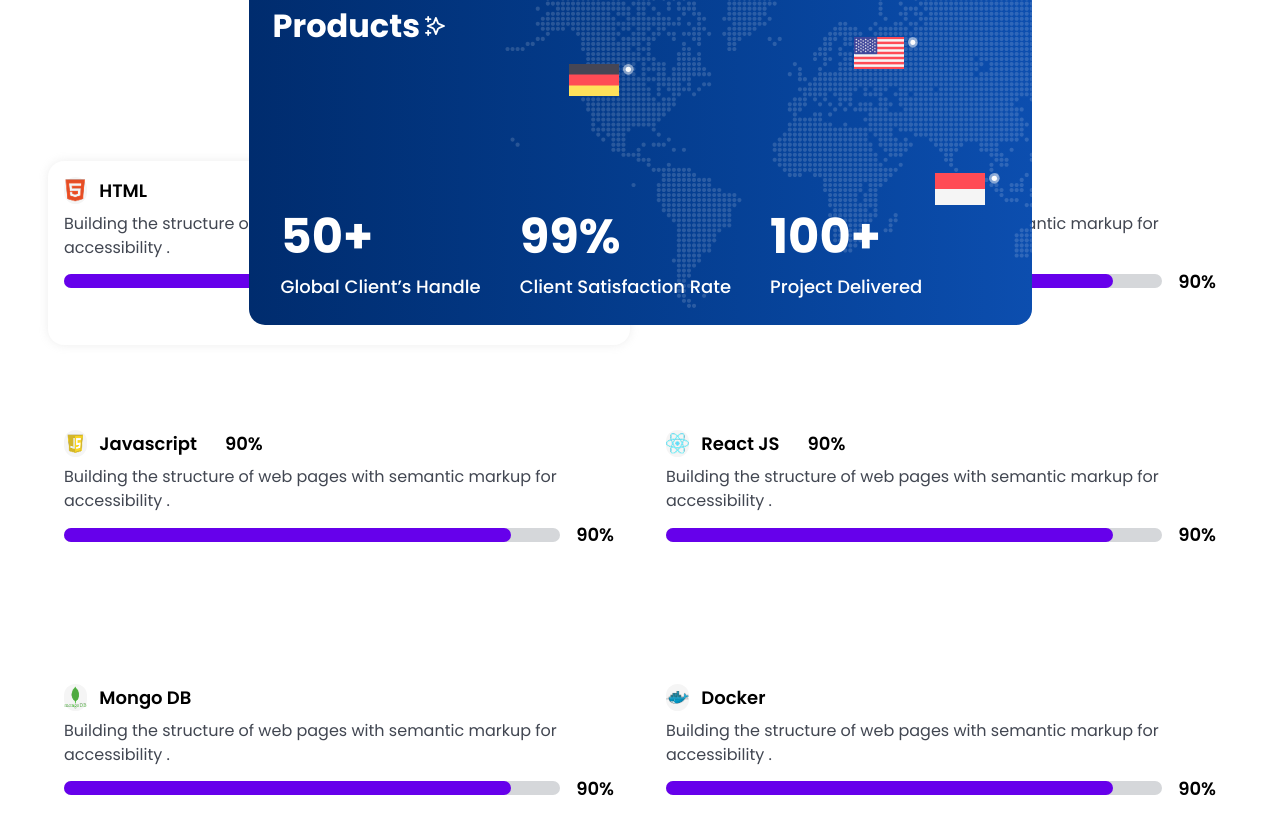
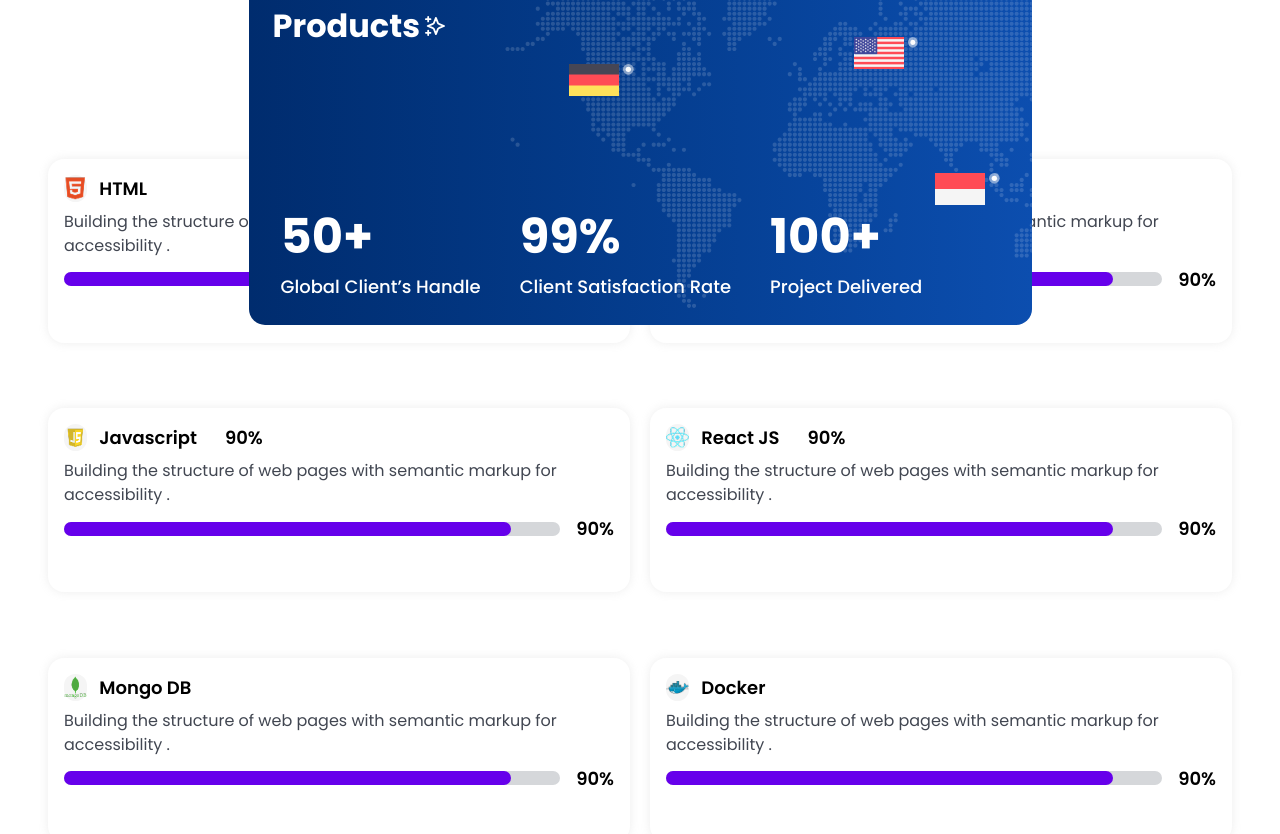
Before and after one commit to herfando/Next-Motion-Portfolio-UI-in-Action, a Next.js app: page / in a window 1280 px wide. Shown: the part 2300-3134 px from the top of the page. Built offline with nearby package versions, Linux system fonts and the light colour scheme.

Commit message:
edit card

```diff
--- a/src/components/container/05_Skill.tsx
+++ b/src/components/container/05_Skill.tsx
@@ -8,7 +8,7 @@ export default function Skill() {
       <div className='pt-40 pb-48 text-center text-[48px] font-bold dark:text-white'>
         My Profesional Skill
       </div>
-      <div className='custom-container relative grid h-880 grid-cols-1 place-items-center gap-20 md:grid-cols-2'>
+      <div className='custom-container item relative grid h-880 grid-cols-1 place-items-center space-y-20 gap-x-20 md:grid-cols-2'>
         {/* 1. HTML */}
         <div className='h-184 w-582 space-y-8 rounded-2xl p-16 shadow-[0_0_10px_#A5A5A533]'>
           <div className='flex gap-12'>
@@ -30,7 +30,7 @@ export default function Skill() {
           <ProgressBar percentage={90} duration={2} />
         </div>
         {/* 2.CSS */}
-        <div className='h-184 w-582 space-y-8 rounded-2xl p-16 shadow-[#A5A5A533]'>
+        <div className='h-184 w-582 space-y-8 rounded-2xl p-16 shadow-[0_0_10px_#A5A5A533]'>
           <div className='flex gap-12'>
             <p className='dark:black grid h-[52.58] w-[52.58] place-items-center rounded-full bg-[#F5F5F5]'>
               <Image
@@ -50,7 +50,7 @@ export default function Skill() {
           <ProgressBar percentage={90} duration={2} />
         </div>
         {/* 3.Javascript */}
-        <div className='h-184 w-582 space-y-8 rounded-2xl p-16 shadow-[#A5A5A533]'>
+        <div className='h-184 w-582 space-y-8 rounded-2xl p-16 shadow-[0_0_10px_#A5A5A533]'>
           <div className='flex gap-12'>
             <p className='dark:black grid h-[52.58] w-[52.58] place-items-center rounded-full bg-[#F5F5F5]'>
               <Image
@@ -71,7 +71,7 @@ export default function Skill() {
           <ProgressBar percentage={90} duration={2} />
         </div>
         {/* 4.React JS */}
-        <div className='h-184 w-582 space-y-8 rounded-2xl p-16 shadow-[#A5A5A533]'>
+        <div className='h-184 w-582 space-y-8 rounded-2xl p-16 shadow-[0_0_10px_#A5A5A533]'>
           <div className='flex gap-12'>
             <p className='dark:black grid h-[52.58] w-[52.58] place-items-center rounded-full bg-[#F5F5F5]'>
               <Image
@@ -92,7 +92,7 @@ export default function Skill() {
           <ProgressBar percentage={90} duration={2} />
         </div>
         {/* 5.Mongo DB */}
-        <div className='h-184 w-582 space-y-8 rounded-2xl p-16 shadow-[#A5A5A533]'>
+        <div className='h-184 w-582 space-y-8 rounded-2xl p-16 shadow-[0_0_10px_#A5A5A533]'>
           <div className='flex gap-12'>
             <p className='dark:black grid h-[52.58] w-[52.58] place-items-center rounded-full bg-[#F5F5F5]'>
               <Image
@@ -112,7 +112,7 @@ export default function Skill() {
           <ProgressBar percentage={90} duration={2} />
         </div>
         {/* 6.Docker */}
-        <div className='h-184 w-582 space-y-8 rounded-2xl p-16 shadow-[#A5A5A533]'>
+        <div className='h-184 w-582 space-y-8 rounded-2xl p-16 shadow-[0_0_10px_#A5A5A533]'>
           <div className='flex gap-12'>
             <p className='dark:black grid h-[52.58] w-[52.58] place-items-center rounded-full bg-[#F5F5F5]'>
               <Image
```
